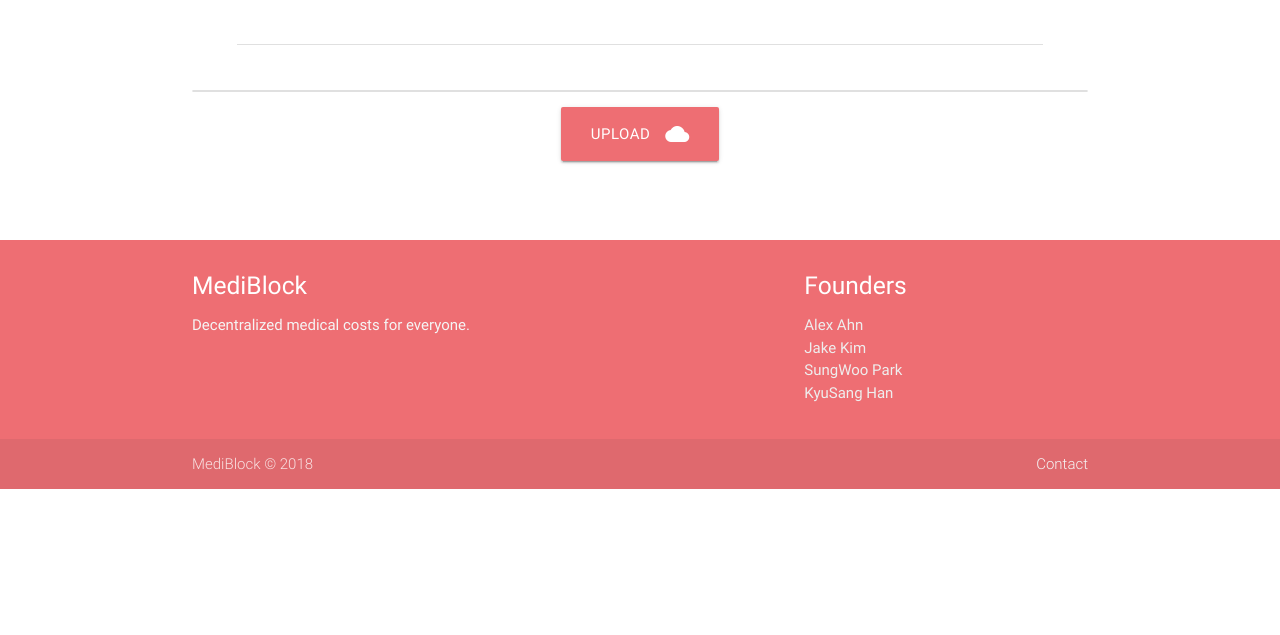
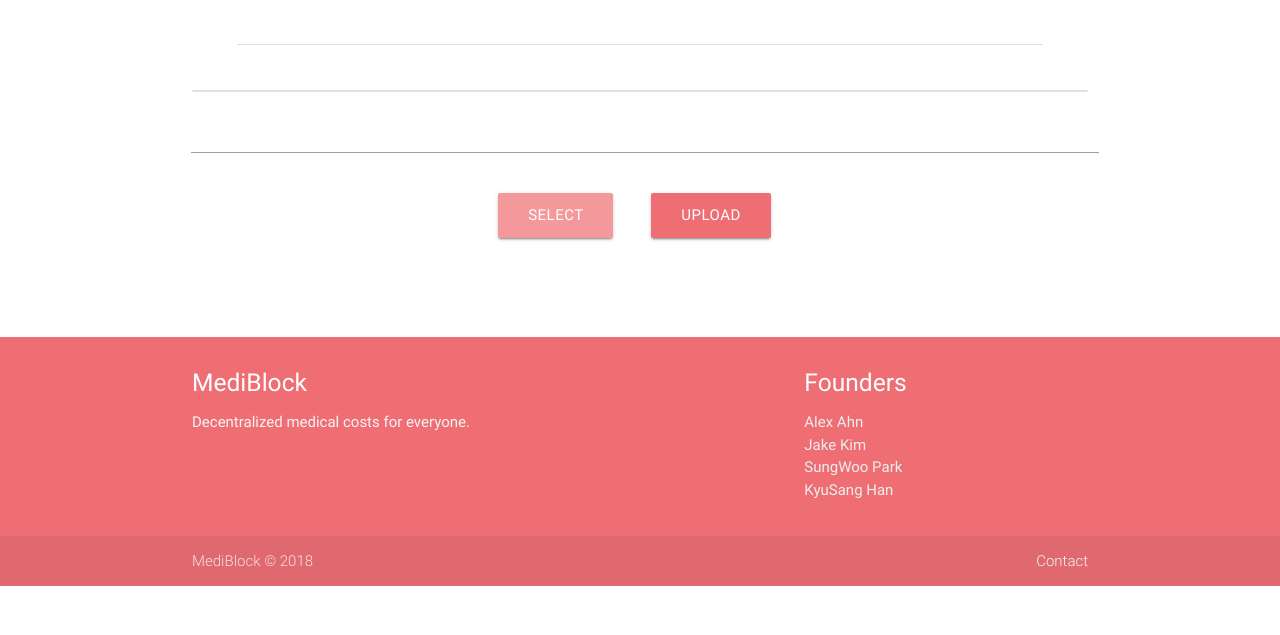
Before and after one commit to alexahn917/MediBlock, a Django app: template mediblock/templates/medical_bills.html in a window 1280 px wide. Shown: the part 165-800 px from the top of the page. Run offline with Django 3.2, Linux system fonts and the light colour scheme; the template is opened without the code that fills it, so the values that code supplies are empty; some libraries are stand-ins or nearby versions.

Commit message:
finalized with imgae upload modal

```diff
--- a/mediblock/google-api/vision_api.py
+++ b/mediblock/google-api/vision_api.py
@@ -66,7 +66,6 @@
         FeatureType.PARA:'red',
         FeatureType.WORD:'yellow'
     }
-
     fout = open('temp.jpg', 'wb')
     fout.write(base64.b64decode(base64str))
     fout.flush()
--- a/mediblock/mediblock/urls.py
+++ b/mediblock/mediblock/urls.py
@@ -25,6 +25,7 @@
     path('logout/', views.logout),
     path('medical_bills/', views.medical_bills),
     path('medical_bills/<medical_bill_id>', views.medical_bill_info),
+    path('upload/', views.upload),
     path('chart/', views.chart),
     path('profile/', views.profile),
     path('', include('google-api.urls'))
--- a/mediblock/templates/medical_bills.html
+++ b/mediblock/templates/medical_bills.html
@@ -1,7 +1,12 @@
 {% extends 'menu.html' %}
+
+{% if alert %}
+<script>
+    alert('{{ alert }}');
+</script>
+{% endif %}
+
 {% block main_content %}
-{% csrf_token %}
-
 <div class="container">
   <div class="section">
     <h2 class="header center-align">MediBlock Blockchains</h2>
@@ -11,7 +16,7 @@
       {% for bill in bills %}
       <li class="collection-item avatar">
         <i class="material-icons circle green">insert_chart</i>
-        <span class="title"> BILL {{bill.num}} </span>
+        <span class="title"> Transaction {{bill.num}} </span>
         <p>ID: {{ bill.id }}</p>
         <p>Timestamp: {{ bill.timestamp }}<br>
           <a href="{{ bill.id }}" class="secondary-content">
@@ -20,12 +25,33 @@
       {% endfor %}
       {% endif %}
     </ul>
-    <div class="center-align">
-      <a class="materialize-red lighten-2 waves-effect waves-light btn-large center-align">
-        <i class="material-icons right">cloud</i>
-        Upload
-      </a>
-    </div>
+    <form action="/upload/" method="post" enctype="multipart/form-data">
+      {% csrf_token %}
+      <div class="file-field">
+        <div class="row">
+          <div class="file-path-wrapper">
+            <input class="file-path validate" type="text" name="filename">
+          </div>
+        </div>
+        <div class="row">
+          <div class="col s1 m1 offset-s4 offset-m4">
+            <div class="btn waves-effect waves-light materialize-red lighten-3">
+              Select File
+              <input type="file" name="file" accept="image/jpeg, image/jpg">
+            </div>
+          </div>
+          <div class="col s1 m1 offset-s1 offset-m1">
+            <button class="btn waves-effect waves-light materialize-red lighten-2" type="submit" name="action">
+              Upload<i class="material-icons right">cloud</i>
+            </button>
+          </div>
+        </div>
+      </div>
+    </form>
+
+    {% if uploaded_file_url %}
+    <p>File uploaded at: <a href="{{ uploaded_file_url }}">{{ uploaded_file_url }}</a></p>
+    {% endif %}
   </div>
 </div>
 {% endblock %}
```
Also changed, not shown: mediblock/mediblock/views.py (+15 -0 lines), mediblock/templates/sign_in.html (+5 -5 lines), mediblock/temp.jpg.
